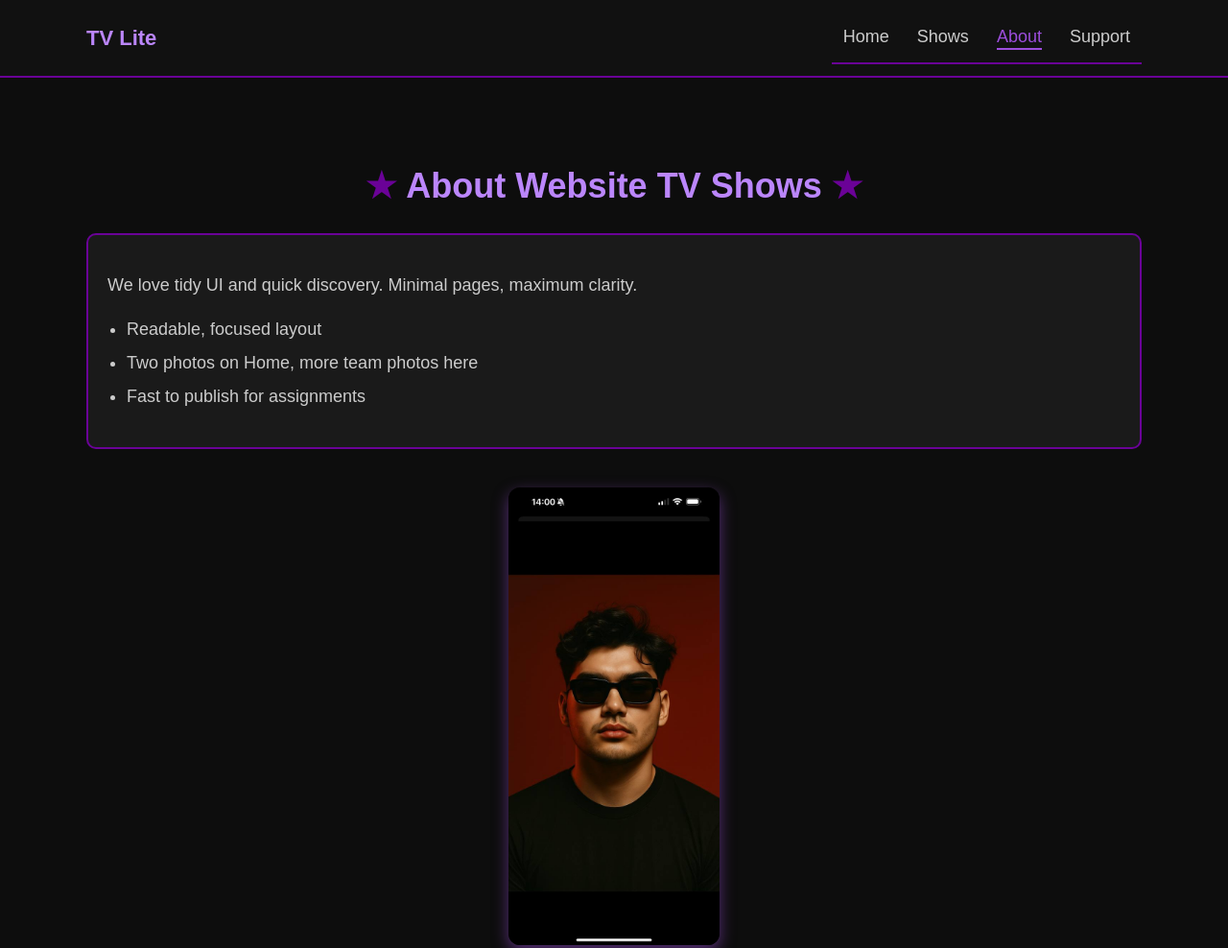
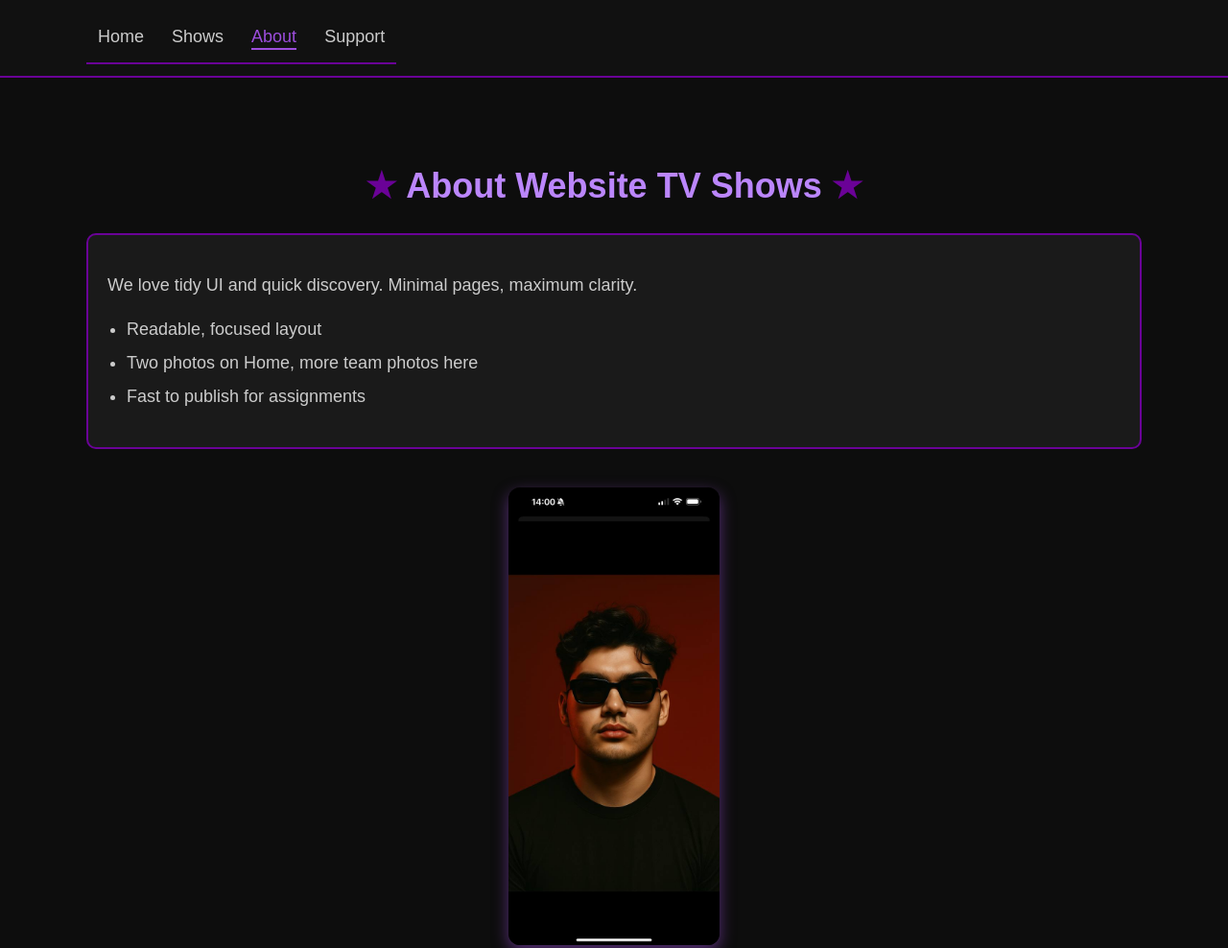
Before and after one commit to Ali-Baimen/WebTech, a plain HTML site: page About.html in a window 1280 px wide. Shown: the top 988 px of the page at 96% size. Drawn offline with Linux system fonts and the light colour scheme.

Commit message:
Assignment - 3 push

```diff
--- a/About.html
+++ b/About.html
@@ -8,7 +8,6 @@
 <body>
   <nav>
     <div class="navbar">
-      <div class="logo"><a href="index.html">TV&nbsp;Lite</a></div>
       <div class="nav">
         <a href="index.html">Home</a>
         <a href="shows.html">Shows</a>
```
Also changed, not shown: Support.html (+0 -1 lines).
